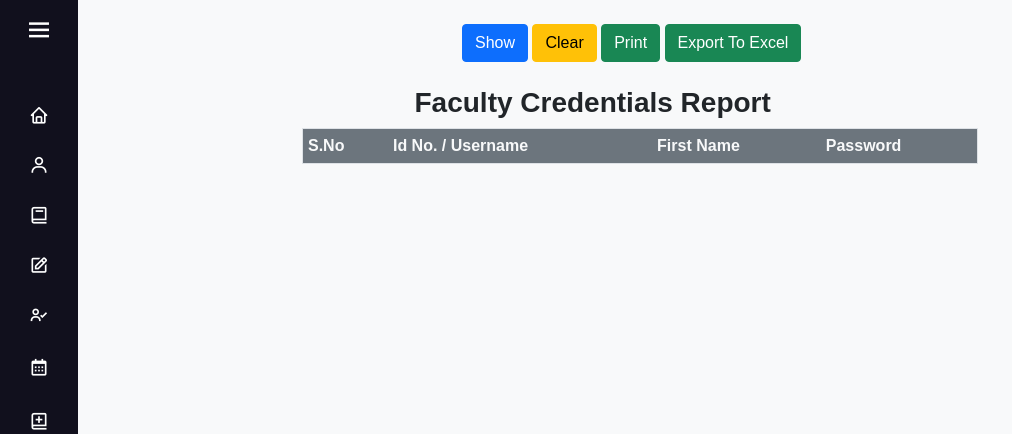
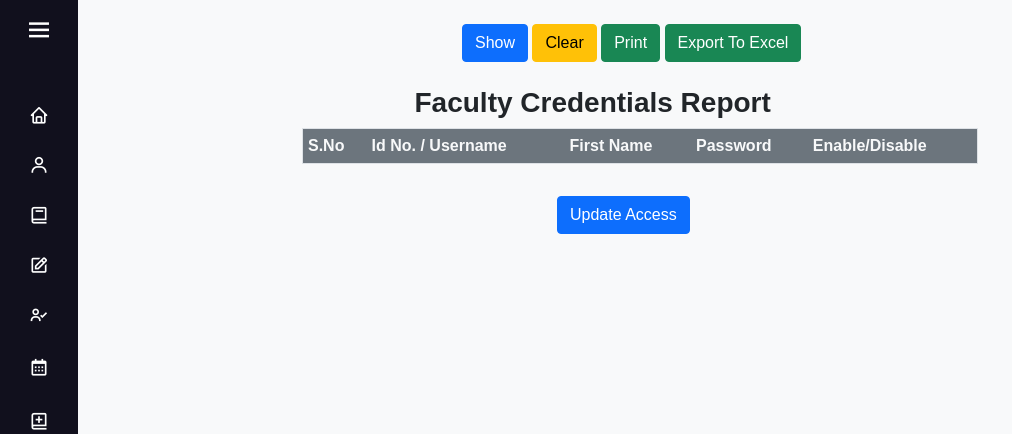
Before and after one commit to Sarathchandrakakarla/Victory, a PHP site: page /Admin/Login/faculty_credentials.php in a window 1280 px wide. Shown: the part 80-514 px from the top of the page, without its empty margins (0-1012 px from the left). Run offline with PHP 8.4, Linux system fonts and the light colour scheme; the visitor is signed in with stand-in values (Sample User, id 1); lists and menus that the app fills with data are empty.

Commit message:
Added Faculty Login Enable/Disable Feature on 22-04-2025

```diff
--- a/Admin/Login/faculty_credentials.php
+++ b/Admin/Login/faculty_credentials.php
@@ -109,6 +109,7 @@ error_reporting(0);
         <td style="font-size:25px;" colspan="2">Faculty Credentials</td>
       </tr>
     </table>
+    <form action="" method="post">
       <table class="table table-striped table-hover" border="1">
         <thead class="bg-secondary text-light">
           <tr>
@@ -116,14 +117,15 @@ error_reporting(0);
             <th style="padding:5px;">Id No. / Username</th>
             <th style="padding:5px;">First Name</th>
             <th style="padding:5px;">Password</th>
+            <th class="no-print" style="padding:5px;">Enable/Disable</th>
           </tr>
         </thead>
         <tbody id="tbody">
           <tr>
             <?php
             if (isset($_POST['show'])) {
-              $sql = "SELECT Id_No,Faculty_Name,Password FROM faculty WHERE Id_No IN (SELECT Id_No FROM `employee_master_data` WHERE Id_No != 'VHST02674')";
-              $result = mysqli_query($link,$sql);
+              $sql = "SELECT Id_No,Faculty_Name,Password,Status FROM faculty WHERE Id_No IN (SELECT Id_No FROM `employee_master_data` WHERE Id_No != 'VHST02674' AND Status='Working')";
+              $result = mysqli_query($link, $sql);
               $i = 1;
               while ($row = mysqli_fetch_assoc($result)) {
                 echo '<tr>
@@ -131,6 +133,17 @@ error_reporting(0);
                 <td style="padding:5px;">' . $row['Id_No'] . '</td>
                 <td style="padding-left:5px;">' . $row['Faculty_Name'] . '</td>
                 <td style="padding-left:5px;padding-right:5px;">' . $row['Password'] . '</td>
+                <td class="no-print" style="padding-left:30px;">
+                  <div class="form-check form-switch">
+                    <input class="form-check-input" type="checkbox" name="status[' . $row['Id_No'] . ']" value="Enabled" role="switch" id="switchCheckChecked" ';
+                if ($row['Status'] == "Enabled") {
+                  echo "checked";
+                } else {
+                  echo "";
+                }
+                echo ' />
+                  </div>
+                </td>
                 </tr>';
                 $i++;
               }
@@ -140,7 +153,32 @@ error_reporting(0);
         </tbody>
       </table>
   </div>
+  <div class="container">
+    <div class="row justify-content-center mt-3">
+      <div class="col-lg-2">
+        <button class="btn btn-primary" name="Update" onclick="if(!confirm('Confirm to Update Access?')){return false;}else{return true;}">Update Access</button>
+      </div>
+    </div>
+  </div>
+  </form>
   <iframe name="print_frame" width="0" height="0" frameborder="0" src="about:blank"></iframe>
+
+  <?php
+  if (isset($_POST['Update'])) {
+    foreach ($_POST['status'] as $id_no => $status) {
+      $sql = "UPDATE faculty SET Status = 'Enabled' WHERE Id_No = '$id_no'";
+      mysqli_query($link, $sql);
+    }
+    $all_employees = mysqli_query($link, "SELECT f.Id_No AS Id_No FROM faculty f JOIN `employee_master_data` emd ON f.Id_No = emd.Emp_Id WHERE emd.Emp_Id != 'VHST02674' AND emd.Status = 'Working'");
+    while ($employee = mysqli_fetch_assoc($all_employees)) {
+      if (!isset($_POST['status'][$employee['Id_No']])) {
+        $sql = "UPDATE faculty SET Status = 'Disabled' WHERE Id_No = '" . $employee['Id_No'] . "'";
+        mysqli_query($link, $sql);
+      }
+    }
+    echo '<script>alert("Access Updated Succesfully!");</script>';
+  }
+  ?>
 
 
   <!-- Scripts -->
@@ -182,11 +220,27 @@ error_reporting(0);
   <!-- Print Table -->
   <script type="text/javascript">
     function printDiv() {
-      window.frames["print_frame"].document.body.innerHTML = "<h2 style='text-align:center;'>VICTORY HIGH SCHOOL</h2>";
+      // Select all elements in the "Enable/Disable" column
+      let noPrintElements = document.querySelectorAll(".no-print");
+
+      // Hide them before printing
+      noPrintElements.forEach(el => el.style.display = "none");
+
+      // Get the iframe document and insert the printable content
+      let printFrame = window.frames["print_frame"];
+      let printContent = "<h2 style='text-align:center;'>VICTORY HIGH SCHOOL</h2>";
       window.frames["print_frame"].document.body.innerHTML += "<h2 style='text-align:center;'>Faculty Credentials List</h2>";
-      window.frames["print_frame"].document.body.innerHTML += document.querySelector('.table-container').innerHTML;
-      window.frames["print_frame"].window.focus();
-      window.frames["print_frame"].window.print();
+      printContent += document.querySelector('.table-container').innerHTML;
+
+      // Write the content into the iframe
+      printFrame.document.body.innerHTML = printContent;
+      printFrame.window.focus();
+      printFrame.window.print();
+
+      // Restore the "Enable/Disable" column after printing
+      setTimeout(() => {
+        noPrintElements.forEach(el => el.style.display = "");
+      }, 500);
     }
   </script>
 </body>
```
Also changed, not shown: Faculty/faculty_login.php (+43 -39 lines). Lines whose indentation alone changed are shown as unchanged.
